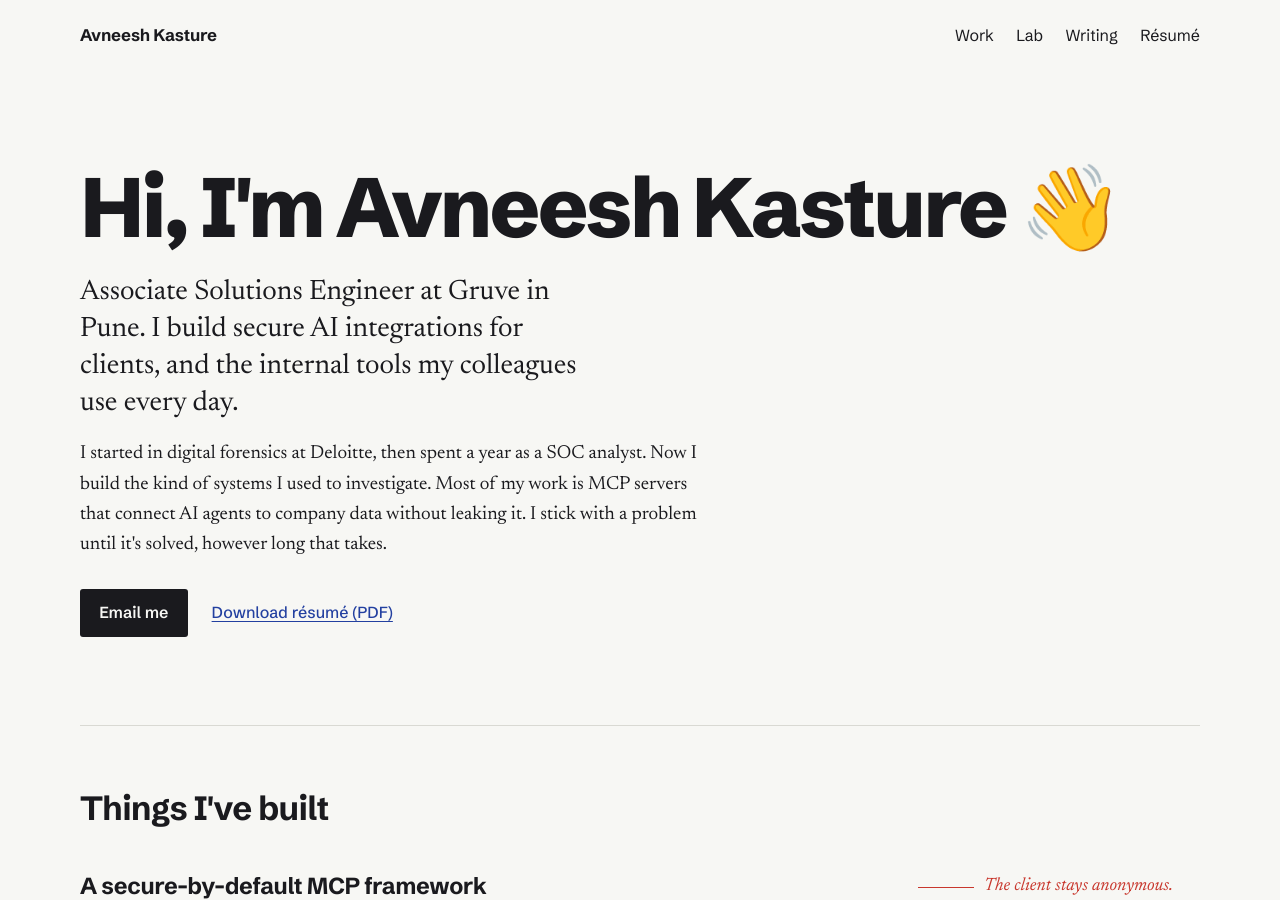
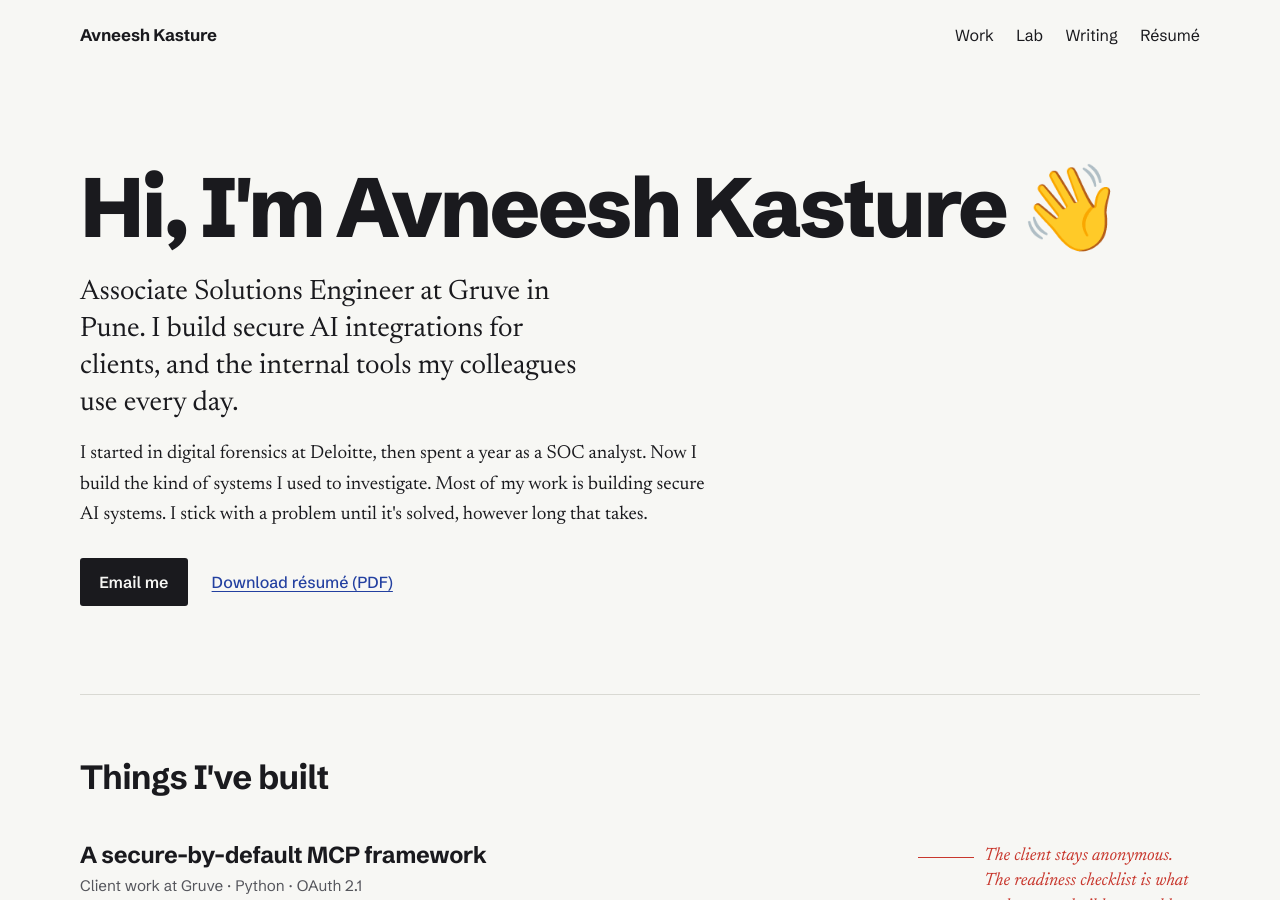
Before and after one commit to agileAlligator/Portfolio-Page, a Jekyll site: the page built from index.html, in a window 1280 px wide and 900 px high. Built offline with Jekyll 4.4.1, drawn with Linux system fonts in a browser that asks for light colours.

Commit message:
Homepage intro: most of my work is building secure AI systems
Co-Authored-By: Claude Opus 5.5 <noreply@anthropic.com>

```diff
--- a/index.html
+++ b/index.html
@@ -94,7 +94,7 @@
 						<p class="intro-body">
 							I started in digital forensics at Deloitte, then spent a year as a SOC
 							analyst. Now I build the kind of systems I used to investigate. Most of my
-							work is MCP servers that connect AI agents to company data without leaking it.
+							work is building secure AI systems.
 							I stick with a problem until it's solved, however long that takes.
 						</p>
 						<p class="intro-actions">
```
